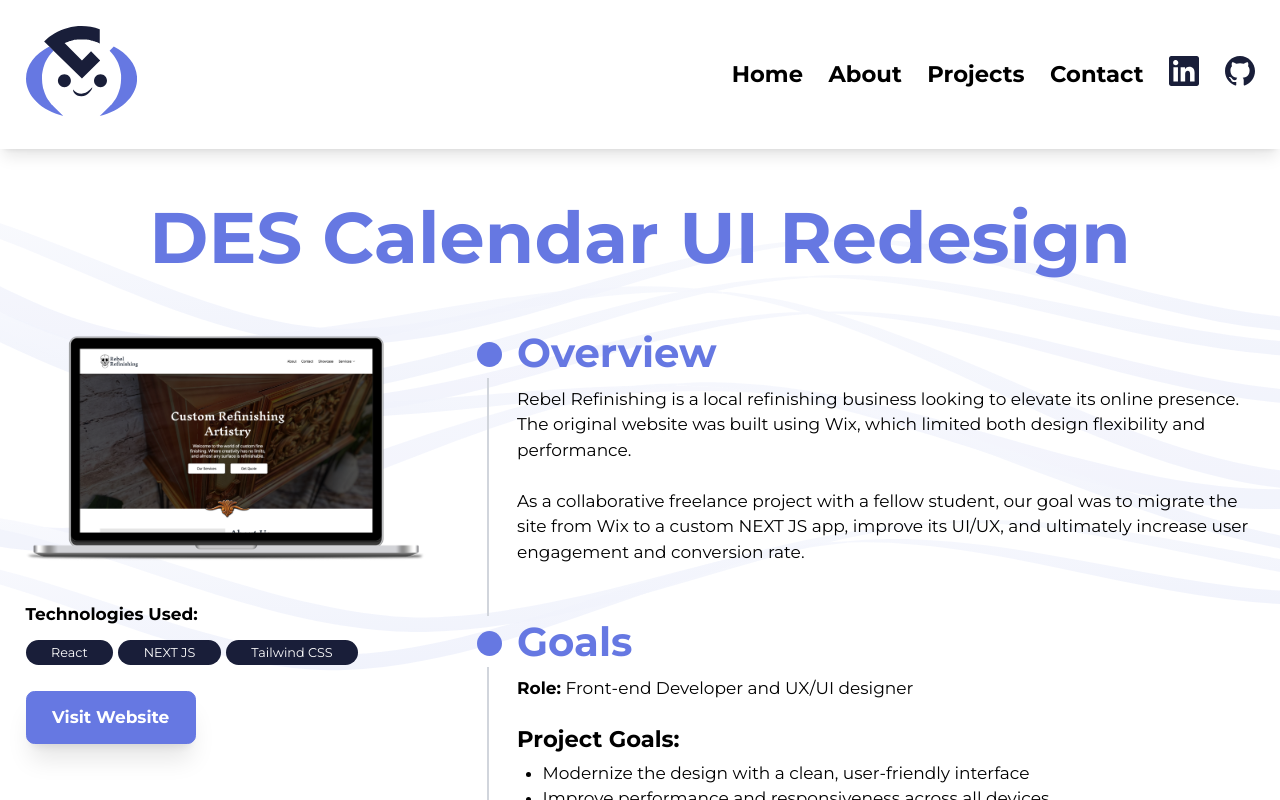
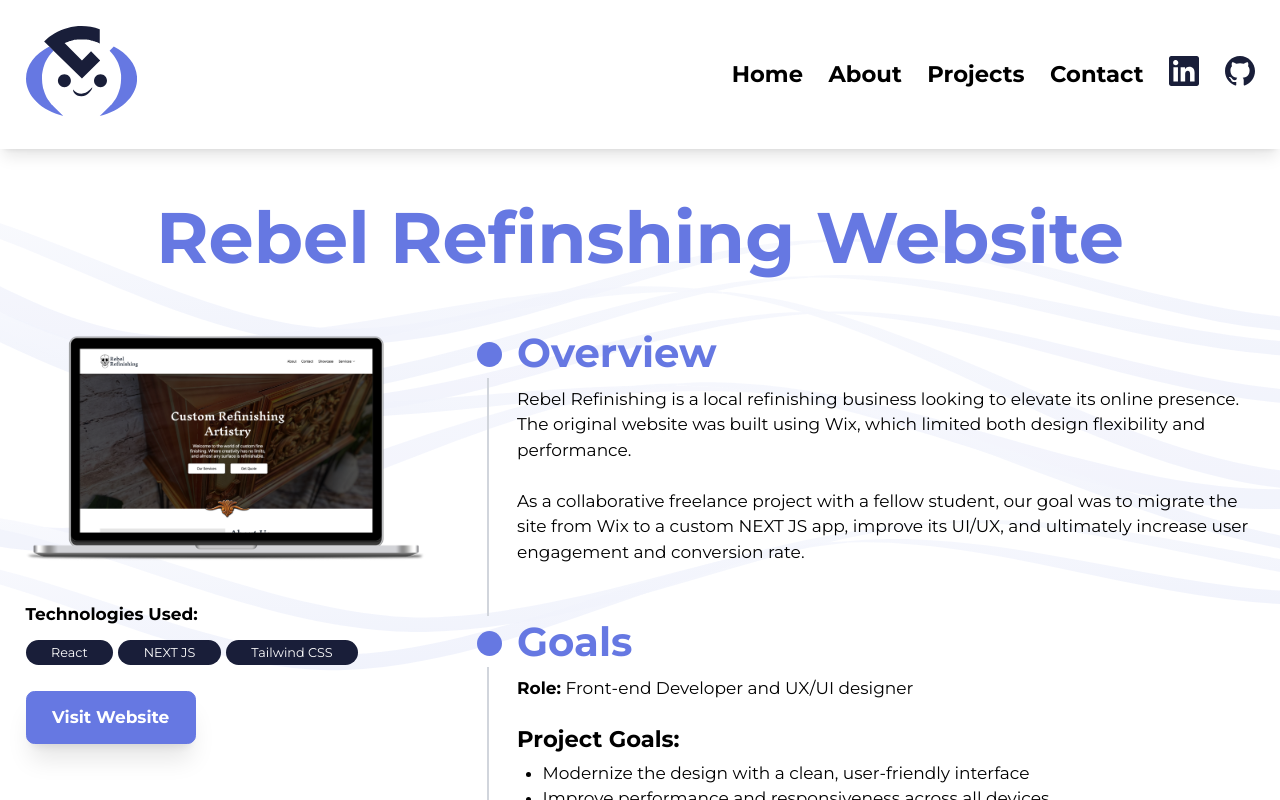
Before and after one commit to johnjovero98/johnjovero-portfolio, a Next.js app: page /projects/rebel-refinishing-website in a window 1280 px wide. Shown: the top 800 px of the page. Built offline with nearby package versions, Linux system fonts and the light colour scheme.

Commit message:
change title

```diff
--- a/app/projects/rebel-refinishing-website/page.js
+++ b/app/projects/rebel-refinishing-website/page.js
@@ -23,7 +23,9 @@
 
             <section className="container mx-auto px-1">
 
-                <h2 className="text-h4 lg:text-h2 font-bold text-balance mt-2 mb-2 text-blue-300 text-center">DES Calendar UI Redesign</h2>
+                <h2 className="text-h4 lg:text-h2 font-bold text-balance mt-2 mb-2 text-blue-300 text-center">
+                    Rebel Refinshing Website
+                </h2>
 
 
                 <div className="project-content">
```
